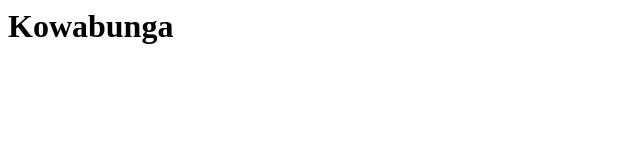
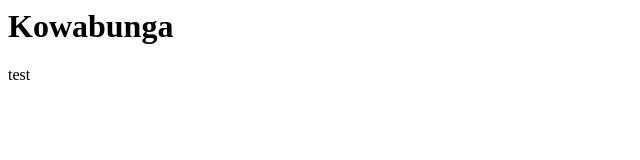
Before and after one commit to enzo34/GitTest, a plain HTML site: page index.html in a window 1280 px wide. Shown: the full height of the page, 0-640 px from the left. Drawn offline with Linux system fonts and the light colour scheme.

Commit message:
Finish implementation

```diff
--- a/index.html
+++ b/index.html
@@ -1 +1,2 @@
 <h1>Kowabunga</h1>
+<footer><p>test</p></footer>
```
